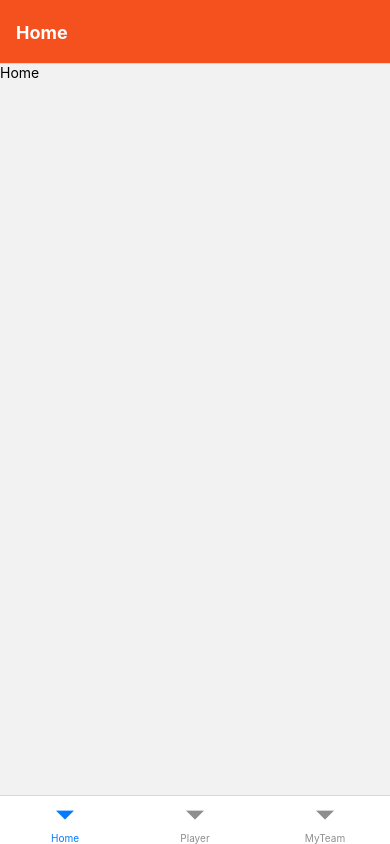
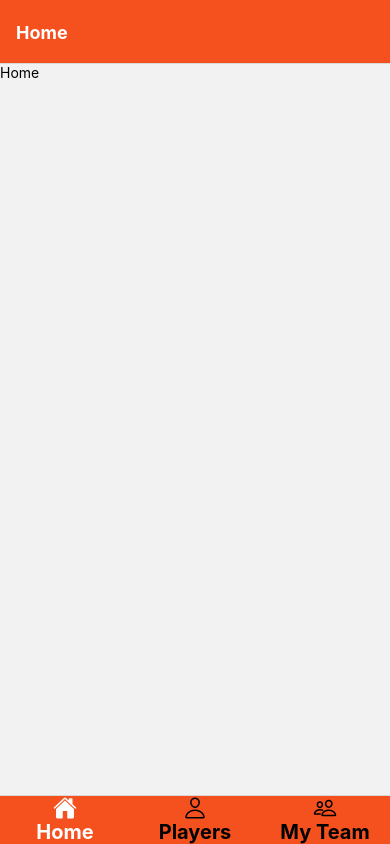
Before and after one commit to carlosbozemandev/basketball-app, a React Native app: screen /TabScreen in a window 390 px wide. Built offline with nearby package versions, Linux system fonts and the light colour scheme.

Commit message:
tab bar setting

```diff
--- a/navigation/MyBottomTab.js
+++ b/navigation/MyBottomTab.js
@@ -4,6 +4,8 @@ import { createBottomTabNavigator } from "@react-navigation/bottom-tabs";
 import Home from "../screens/Home";
 import PlayerProfile from "../screens/PlayerProfile";
 import MyTeam from "../screens/MyTeam";
+import { Ionicons } from "@expo/vector-icons";
+import { colors } from "../theme";
 
 const Tab = createBottomTabNavigator();
 
@@ -13,18 +15,76 @@ export default function MyBottomTab() {
       screenOptions={() => {
         return {
           headerStyle: {
-            backgroundColor: "#f4511e",
+            backgroundColor: colors.primary,
           },
           headerTintColor: "#fff",
           headerTitleStyle: {
             fontWeight: "bold",
           },
+
+          tabBarStyle: {
+            backgroundColor: colors.primary,
+          },
+          tabBarActiveTintColor: "white",
+          tabBarInactiveTintColor: "black",
+          tabBarLabelStyle: {
+            fontSize: 20,
+            fontWeight: "bold",
+          },
+
+          tabBarHideOnKeyboard: true,
+          tabBarIconStyle: {
+            width: 50,
+            height: 50,
+          },
+          tabBarLabelPosition: "below-icon",
+          tabBarAllowFontScaling: true,
+          tabBarKeyboardHidesTabBar: true,
         };
       }}
     >
-      <Tab.Screen name="Home" component={Home} options={{ title: "Home" }} />
-      <Tab.Screen name="Player" component={PlayerProfile} />
-      <Tab.Screen name="MyTeam" component={MyTeam} />
+      <Tab.Screen
+        name="Home"
+        component={Home}
+        options={{
+          title: "Home",
+          tabBarIcon: ({ focused }) => (
+            <Ionicons
+              name={focused ? "home" : "home-outline"}
+              size={24}
+              color={focused ? "white" : "black"}
+            />
+          ),
+        }}
+      />
+      <Tab.Screen
+        name="Player"
+        component={PlayerProfile}
+        options={{
+          title: "Players",
+          tabBarIcon: ({ focused }) => (
+            <Ionicons
+              name={focused ? "person" : "person-outline"}
+              size={24}
+              color={focused ? "white" : "black"}
+            />
+          ),
+        }}
+      />
+      <Tab.Screen
+        name="MyTeam"
+        component={MyTeam}
+        options={{
+          title: "My Team",
+          tabBarIcon: ({ focused }) => (
+            <Ionicons
+              name={focused ? "people" : "people-outline"}
+              size={24}
+              color={focused ? "white" : "black"}
+            />
+          ),
+        }}
+      />
     </Tab.Navigator>
   );
 }
--- /dev/null
+++ b/theme.js
@@ -0,0 +1,16 @@
+const colors = {
+  primary: "#f4511e",
+  secondary: "#FF3B30",
+  background: "#F2F2F7",
+  text: "#1C1C1E",
+  border: "#C7C7CC",
+};
+
+const sizes = {
+  small: 12,
+  medium: 16,
+  large: 20,
+  extraLarge: 24,
+};
+
+export { colors, sizes };
```
